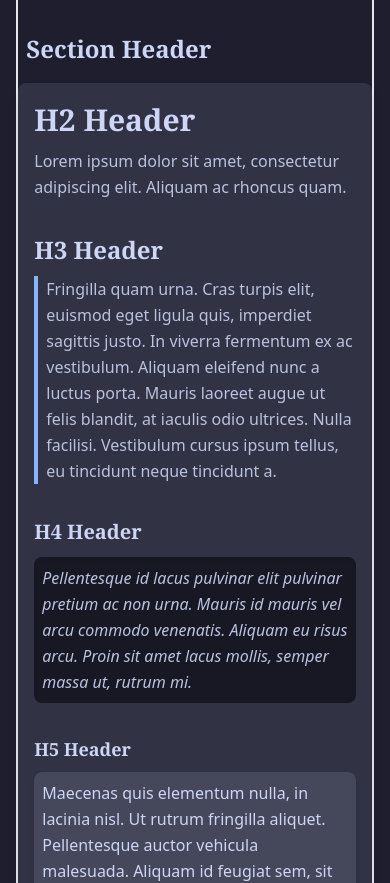
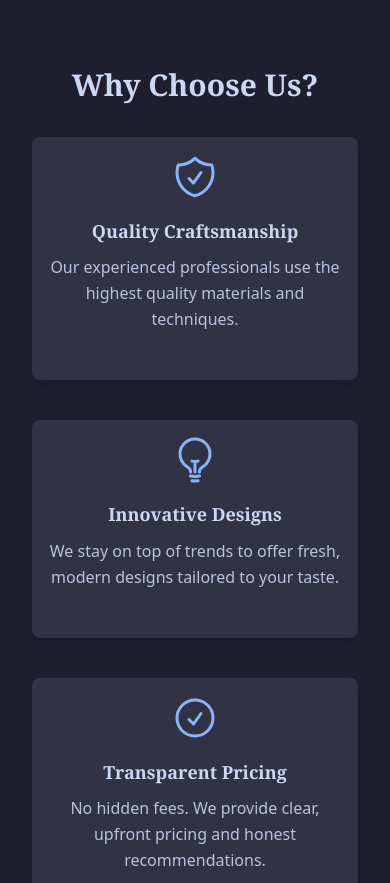
Before and after one commit to brandon-relentnet/houz2home, a Next.js app: page / in a window 390 px wide. Shown: the part 5500-6383 px from the top of the page. Built offline with nearby package versions, Linux system fonts and the light colour scheme.

Commit message:
Created a ChooseUs section and removed the borders I was using for responsive design help.

```diff
--- a/src/app/page.js
+++ b/src/app/page.js
@@ -5,6 +5,7 @@ const LoremIpsum = dynamic(() => import("@/components/sections/LoremIpsum"));
 const TheDifference = dynamic(() => import("@/components/sections/TheDifference"));
 const OurServices = dynamic(() => import("@/components/sections/OurServices"));
 const BeforeAfter = dynamic(() => import("@/components/sections/BeforeAfter"));
+const WhyChooseUs = dynamic(() => import("@/components/sections/WhyChooseUs"));
 const Logo = dynamic(() => import("@/components/Logo"));
 
 export const metadata = {
@@ -41,6 +42,9 @@ export default function Home() {
                 {/* Before & After Section */}
                 <BeforeAfter />
 
+                {/* Why Choose Us Section */}
+                <WhyChooseUs />
+
                 {/* Placeholder Text */}
                 <LoremIpsum />
             </div>
--- a/src/components/sections/TheDifference.js
+++ b/src/components/sections/TheDifference.js
@@ -2,7 +2,7 @@ import Image from "next/image";
 
 export default function TheDifference() {
     return (
-        <section className="flex flex-col lg:flex-row items-stretch justify-center gap-10 lg:gap-6 border-2 border-yellow mb-28">
+        <section className="flex flex-col lg:flex-row items-stretch justify-center gap-10 lg:gap-6 mb-28">
             {/* Image Column */}
             <div className="lg:w-1/2 flex justify-center items-center">
                 <Image
--- /dev/null
+++ b/src/components/sections/WhyChooseUs.js
@@ -0,0 +1,48 @@
+import { CheckCircleIcon, LightBulbIcon, ShieldCheckIcon, StarIcon } from '@heroicons/react/24/outline';
+
+const features = [
+    {
+        title: 'Quality Craftsmanship',
+        description: 'Our experienced professionals use the highest quality materials and techniques.',
+        Icon: ShieldCheckIcon,
+    },
+    {
+        title: 'Innovative Designs',
+        description: 'We stay on top of trends to offer fresh, modern designs tailored to your taste.',
+        Icon: LightBulbIcon,
+    },
+    {
+        title: 'Transparent Pricing',
+        description: 'No hidden fees. We provide clear, upfront pricing and honest recommendations.',
+        Icon: CheckCircleIcon,
+    },
+    {
+        title: 'Customer Satisfaction',
+        description: 'We are committed to your happiness, ensuring the job is done right the first time.',
+        Icon: StarIcon,
+    },
+];
+
+const WhyChooseUs = () => {
+    return (
+        <section className="py-12 px-4 md:px-8 mb-28">
+            <div className="max-w-7xl mx-auto">
+                <h2 className="text-center mb-8">Why Choose Us?</h2>
+                <div className="grid grid-cols-1 xl:grid-cols-2 2xl:grid-cols-4 gap-10">
+                    {features.map((feature, index) => (
+                        <div
+                            key={index}
+                            className="bg-surface0 rounded-lg shadow-lg p-4 text-center hover:shadow-xl transition duration-300"
+                        >
+                            <feature.Icon className="h-12 w-12 text-accent mx-auto mb-4" />
+                            <h5 className="font-semibold mb-2">{feature.title}</h5>
+                            <p>{feature.description}</p>
+                        </div>
+                    ))}
+                </div>
+            </div>
+        </section>
+    );
+};
+
+export default WhyChooseUs;
--- a/src/css/globals.css
+++ b/src/css/globals.css
@@ -15,7 +15,7 @@ body {
 }
 
 .page-container {
-  @apply text-left 2xl:w-8/12 xl:w-9/12 lg:w-10/12 w-11/12 mx-auto my-28 border-2;
+  @apply text-left 2xl:w-8/12 xl:w-9/12 lg:w-10/12 w-11/12 mx-auto my-28;
 }
 .section-container {
   @apply bg-surface0 p-4 rounded-lg shadow-lg;
```
